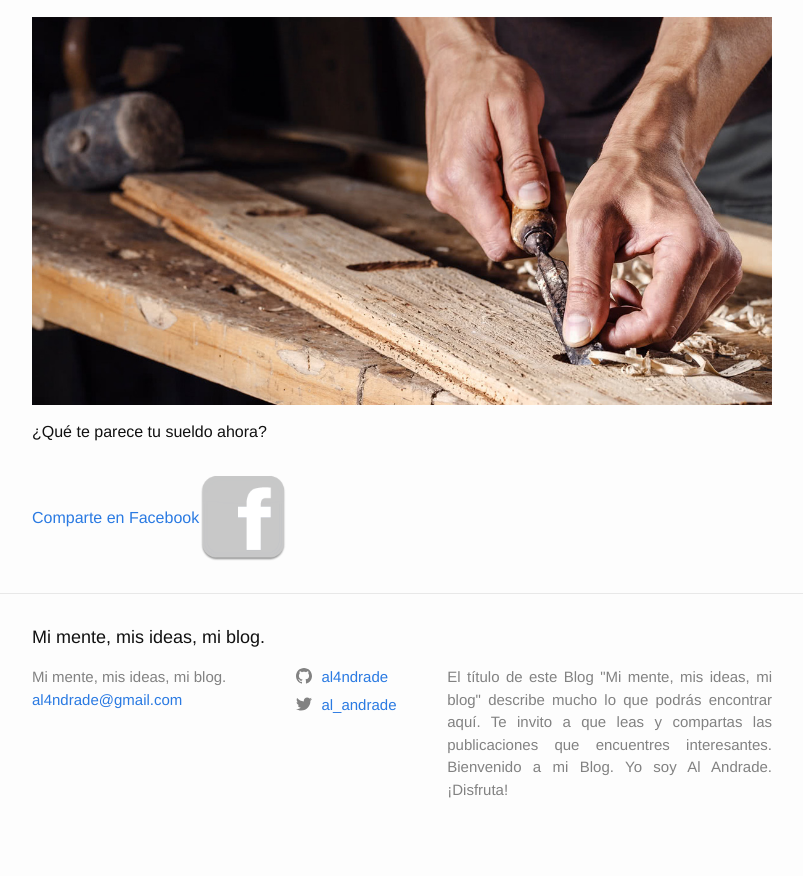
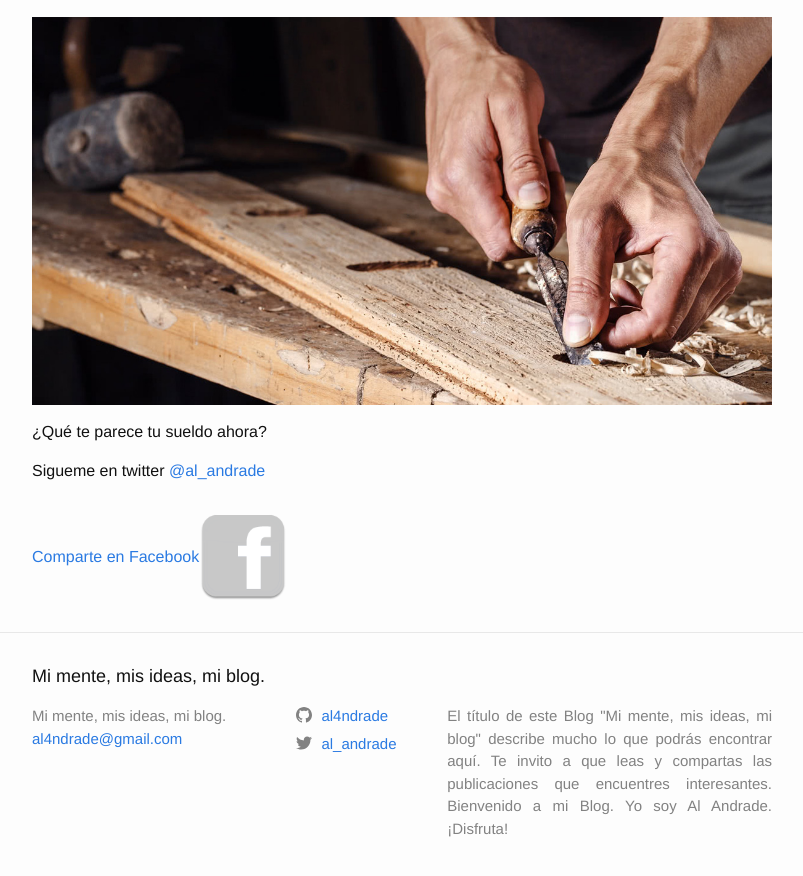
Before and after one commit to al4ndrade/al4ndrade.github.io, a Jekyll site: the page built from _posts/2018-05-16-unbillon.md, in a window 1280 px wide and 900 px high, scrolled down 2356 px. Shown: the top 876 px of the window, without its empty margins (238-1041 px from the left). Built offline with Jekyll 4.4.1, drawn with Linux system fonts in a browser that asks for light colours.

Commit message:
Add twiter link

```diff
--- a/_posts/2018-05-16-unbillon.md
+++ b/_posts/2018-05-16-unbillon.md
@@ -63,3 +63,5 @@ Llevamos 2018 años de la era cristiana.  Tomando el año 0 como el nacimiento d
 ![]({{site.baseurl}}/images/carpintero.jpg){:class="img-responsive"}
 
 ¿Qué te parece tu sueldo ahora?
+
+Sigueme en twitter [@al_andrade](https://www.twitter.com/al_andrade)
```
